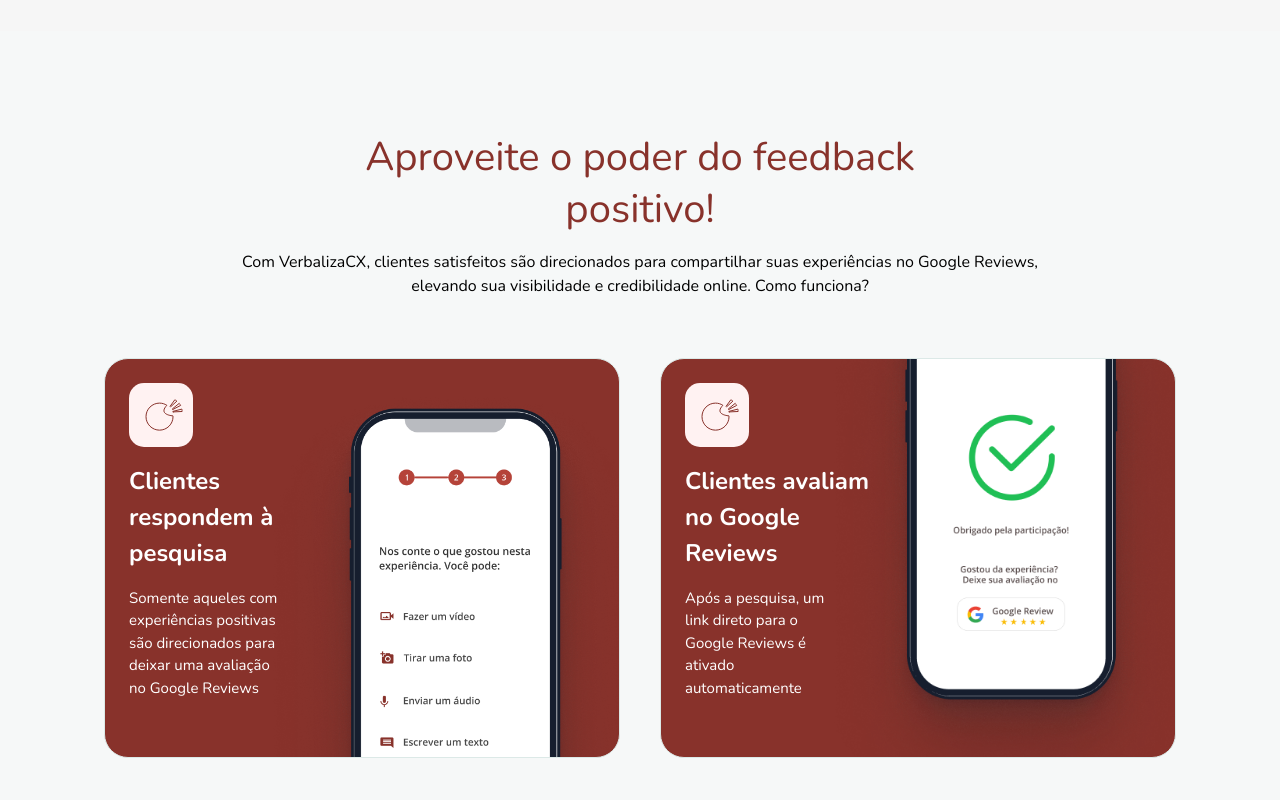
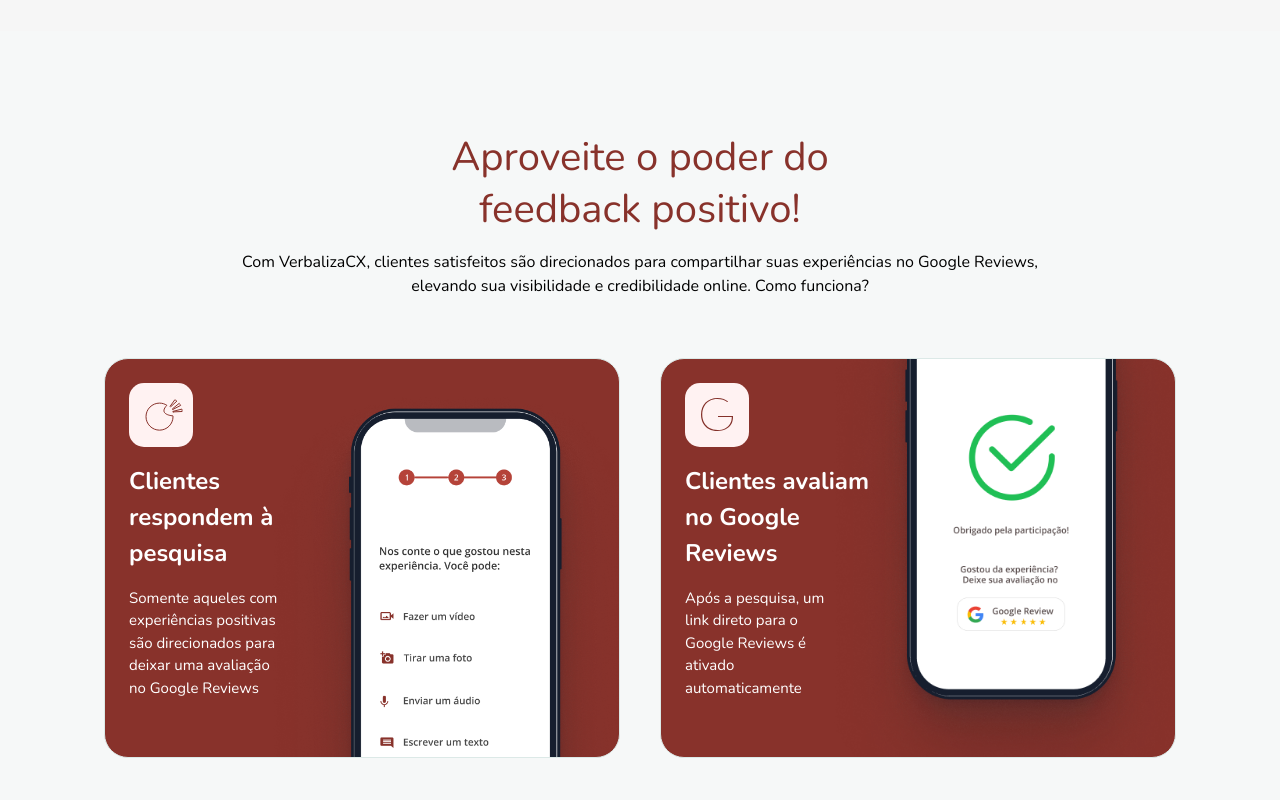
Before and after one commit to CodeTheFato/Verbaliza-site, a Next.js app: page / in a window 1280 px wide. Shown: the part 3440-4240 px from the top of the page. Built offline with nearby package versions, Linux system fonts and the light colour scheme.

Commit message:
fix: Ajustes de planos

```diff
--- a/src/app/components/sectionGoogle/SectionGoogle.tsx
+++ b/src/app/components/sectionGoogle/SectionGoogle.tsx
@@ -56,7 +56,7 @@ export function SectionGoogle() {
               <div className="flex">
                 <div>
                   <Image
-                    src="/assets/verbaliza-icon.svg"
+                    src="/assets/google-verbaliza-icon.svg"
                     height={64}
                     width={64}
                     alt="flow"
--- a/src/app/components/sectionGoogle/styles.css
+++ b/src/app/components/sectionGoogle/styles.css
@@ -37,7 +37,7 @@
 
 @media (min-width: 1024px) {
  #google h2 {
-    width: 67rem;
+    width: 50rem;
     margin-inline: auto;
     color: var(--title-h2);
   }
--- a/src/app/components/sectionPrices/SliderPrices.tsx
+++ b/src/app/components/sectionPrices/SliderPrices.tsx
@@ -48,8 +48,8 @@ const SliderPrices = (props: PlanCardProps) => {
               id="default-range"
               type="range"
               value={selectedPlan?.units}
-              min="1"
-              max={props.plans.length}
+              min="2"
+              max="6"
               onChange={handleChange}
               className="h-2 w-full cursor-pointer appearance-none rounded-lg bg-gray-200 disabled:cursor-not-allowed dark:bg-gray-700"
               style={{ maxWidth: '250px' }}
--- a/src/app/components/sectionPrices/prices-types.ts
+++ b/src/app/components/sectionPrices/prices-types.ts
@@ -10,31 +10,31 @@ export const plansME = [
   {
     name: 'Verbaliza - ME',
     price: '329.8',
-    units: 1,
+    units: 2,
     size: SizeTenantEnum.ME,
   },
   {
     name: 'Verbaliza - ME',
     price: '359.7',
-    units: 2,
+    units: 3,
     size: SizeTenantEnum.ME,
   },
   {
     name: 'Verbaliza - ME',
     price: '389.6',
-    units: 3,
+    units: 4,
     size: SizeTenantEnum.ME,
   },
   {
     name: 'Verbaliza - ME',
     price: '419.5',
-    units: 4,
+    units: 5,
     size: SizeTenantEnum.ME,
   },
   {
     name: 'Verbaliza - ME',
     price: '449.4',
-    units: 5,
+    units: 6,
     size: SizeTenantEnum.ME,
   },
 ]
@@ -43,31 +43,31 @@ export const plansEPP = [
   {
     name: 'Verbaliza - EPP',
     price: '479.8',
-    units: 1,
+    units: 2,
     size: SizeTenantEnum.EPP,
   },
   {
     name: 'Verbaliza - EPP',
     price: '559.7',
-    units: 2,
+    units: 3,
     size: SizeTenantEnum.EPP,
   },
   {
     name: 'Verbaliza - EPP',
     price: '639.6',
-    units: 3,
+    units: 4,
     size: SizeTenantEnum.EPP,
   },
   {
     name: 'Verbaliza - EPP',
     price: '719.5',
-    units: 4,
+    units: 5,
     size: SizeTenantEnum.EPP,
   },
   {
     name: 'Verbaliza - EPP',
     price: '799.4',
-    units: 5,
+    units: 6,
     size: SizeTenantEnum.EPP,
   },
 ]
```
Also changed, not shown: public/assets/google-verbaliza-icon.svg (added).
